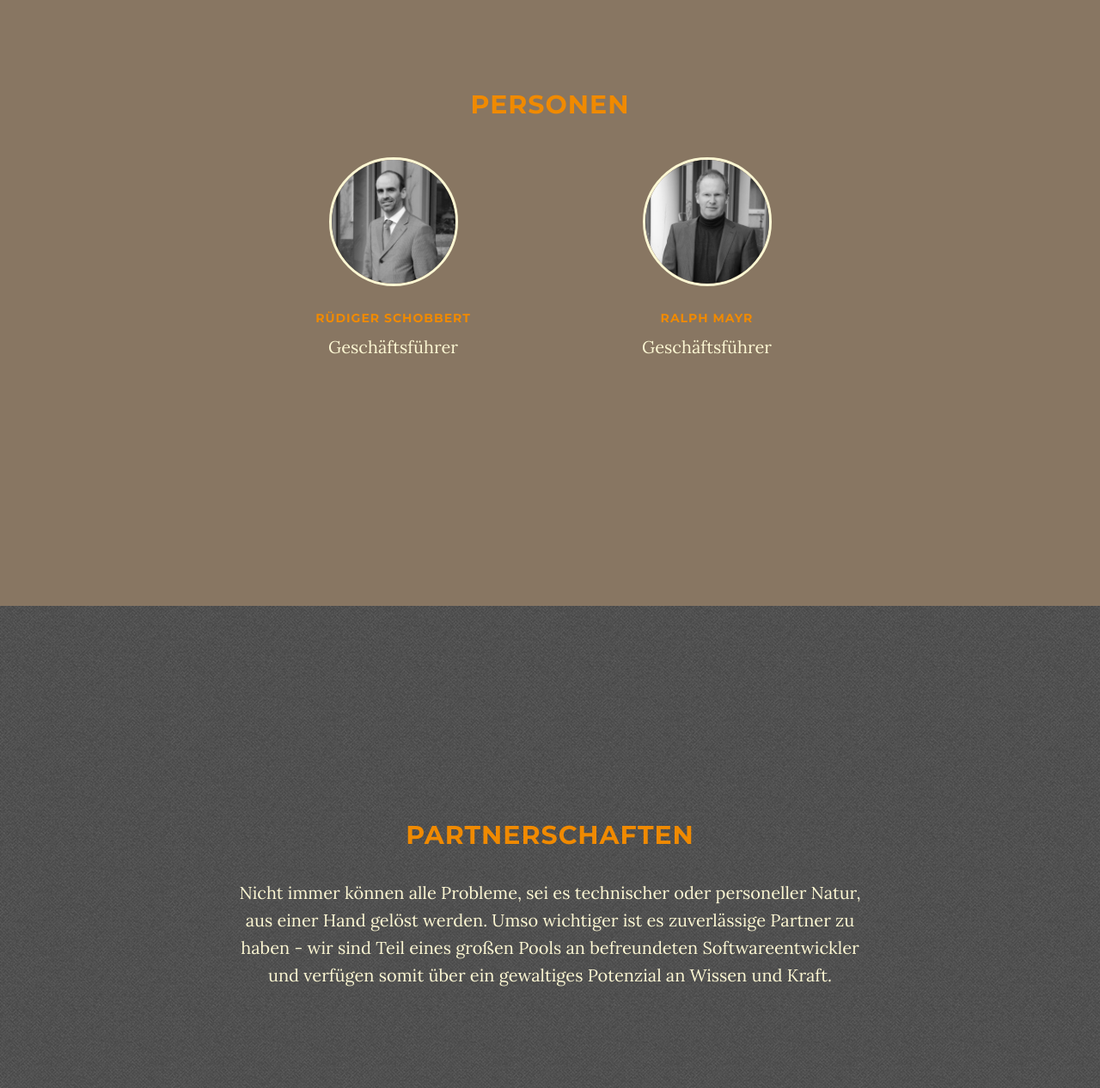
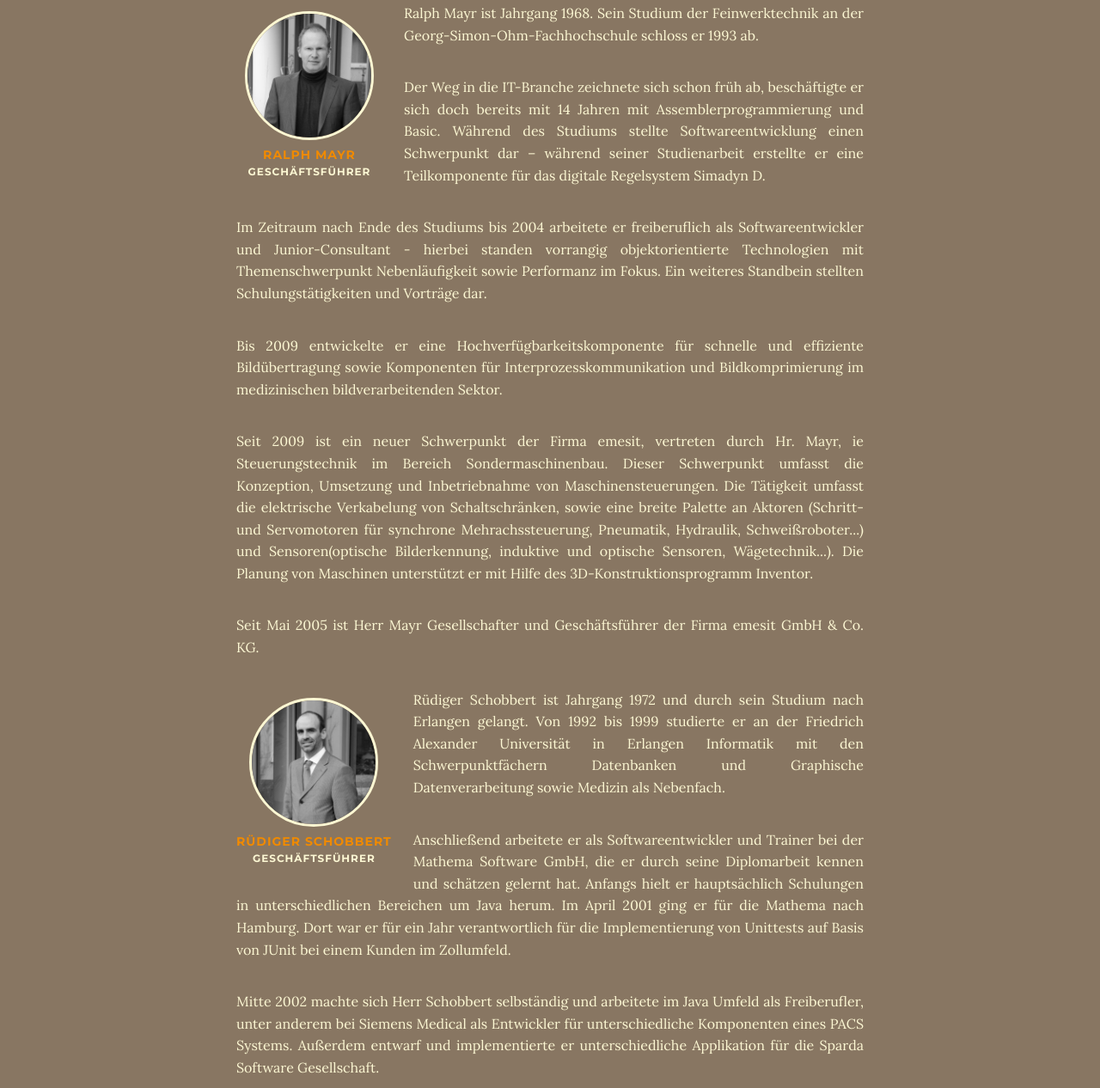
Before and after one commit to o0samsam0o/sit, a plain HTML site: page Finalseite/index.html in a window 1280 px wide. Shown: the part 1772-3038 px from the top of the page at 86% size. Drawn offline with nearby package versions, Linux system fonts and the light colour scheme.

Commit message:
personen erweitert

```diff
--- a/Finalseite/css/style.css
+++ b/Finalseite/css/style.css
@@ -209,10 +209,27 @@ a:focus {
     }
 }
 
+.person-container{
+}
+
 .person{
     float: left;
-    vertical-align: top;
-    width: 50%;
+    margin-right: 25px;
+    margin-bottom: 25px;
+}
+
+.person .name{
+    margin-bottom: 5px;
+}
+
+.person .position{
+    margin-bottom: 0px;
+    color: #FCF7D3;
+}
+
+.person-description p{
+    text-align: justify;
+    font-size: 16px;
 }
 
 .person img{
@@ -220,10 +237,6 @@ a:focus {
     border-radius: 50%;
     margin: 10px;
     border: 3px solid #FCF7D3;
-}
-
-.person h5 {
-    margin: 20px 0 10px 0;
 }
 
 .content-section {
@@ -266,7 +279,7 @@ a:focus {
     }
 
     .person-section {
-        padding: 250px 0;
+        padding: 80px 0;
     }
 
     .contact-section {
--- a/Finalseite/index.html
+++ b/Finalseite/index.html
@@ -104,17 +104,43 @@
             <div class="container">
                 <div class="col-lg-8 col-lg-offset-2 animatable fadeIn">
                     <h2>Personen</h2>
-                    <div class="person">
-                        <img src="img/ruediger.jpg">
-                        <h5>Rüdiger Schobbert</h5>
-                        <p>Geschäftsführer</p>
+                     <div class="person-container">
+                        <div class="person">
+                            <img src="img/ralph.jpg">
+                            <h5 class="name">Ralph Mayr</h5>
+                            <h6 class="position">Geschäftsführer</h6>
+                        </div>
+                        <div class="person-description">
+                            <p>Ralph Mayr ist Jahrgang 1968. Sein Studium der Feinwerktechnik an der Georg-Simon-Ohm-Fachhochschule schloss er 1993 ab.</p>
+                            <p>Der Weg in die IT-Branche zeichnete sich schon früh ab, beschäftigte er sich doch bereits mit 14 Jahren mit Assemblerprogrammierung und Basic. Während des Studiums stellte Softwareentwicklung einen Schwerpunkt dar – während seiner Studienarbeit erstellte er eine Teilkomponente für  das digitale Regelsystem Simadyn D.
+                            </p>
+                            <p>Im Zeitraum nach Ende des Studiums bis 2004 arbeitete er freiberuflich als Softwareentwickler und Junior-Consultant - hierbei standen vorrangig objektorientierte Technologien mit Themenschwerpunkt Nebenläufigkeit sowie Performanz im Fokus. Ein weiteres Standbein stellten Schulungstätigkeiten und Vorträge dar.
+                            </p>
+                            <p>Bis 2009 entwickelte er eine Hochverfügbarkeitskomponente für schnelle und effiziente Bildübertragung sowie Komponenten für Interprozesskommunikation und Bildkomprimierung im medizinischen bildverarbeitenden Sektor.
+                            </p>
+                            <p>Seit 2009 ist ein neuer Schwerpunkt der Firma emesit, vertreten durch Hr. Mayr,  ie Steuerungstechnik im Bereich Sondermaschinenbau. Dieser Schwerpunkt umfasst die Konzeption, Umsetzung und Inbetriebnahme von Maschinensteuerungen. Die Tätigkeit umfasst die elektrische Verkabelung von Schaltschränken, sowie eine breite Palette an Aktoren (Schritt- und Servomotoren für synchrone Mehrachssteuerung, Pneumatik, Hydraulik, Schweißroboter...) und Sensoren(optische Bilderkennung, induktive und optische Sensoren, Wägetechnik...). Die Planung von Maschinen unterstützt er mit Hilfe des 3D-Konstruktionsprogramm Inventor.
+                            </p>
+                            <p>Seit Mai 2005 ist Herr Mayr Gesellschafter und Geschäftsführer der Firma emesit GmbH & Co. KG.
+                            </p>
+                        </div>
                     </div>
-                    <div class="person">
-                        <img src="img/ralph.jpg">
-                        <h5>Ralph Mayr</h5>
-                        <p>Geschäftsführer</p>
+                    <div class="person-container">
+                        <div class="person">
+                            <img src="img/ruediger.jpg">
+                            <h5 class="name">Rüdiger Schobbert</h5>
+                            <h6 class="position">Geschäftsführer</h6>
+                        </div>
+                        <div class="person-description">
+                            <p>Rüdiger Schobbert ist Jahrgang 1972 und durch sein Studium nach Erlangen gelangt. Von 1992 bis 1999 studierte er an der Friedrich Alexander Universität in Erlangen Informatik mit den Schwerpunktfächern Datenbanken und Graphische Datenverarbeitung sowie Medizin als Nebenfach.
+                            </p>
+                            <p>Anschließend arbeitete er als Softwareentwickler und Trainer bei der Mathema Software GmbH, die er durch seine Diplomarbeit kennen und schätzen gelernt hat. Anfangs hielt er hauptsächlich Schulungen in unterschiedlichen Bereichen um Java herum. Im April 2001 ging er für die Mathema nach Hamburg. Dort war er für ein Jahr verantwortlich für die Implementierung von Unittests auf Basis von JUnit bei einem Kunden im Zollumfeld.
+                            </p>
+                            <p>Mitte 2002 machte sich Herr Schobbert selbständig und arbeitete im Java Umfeld als Freiberufler, unter anderem bei Siemens Medical als Entwickler für unterschiedliche Komponenten eines PACS Systems. Außerdem entwarf und implementierte er unterschiedliche Applikation für die Sparda Software Gesellschaft.
+                            </p>
+                            <p>Seit Mai 2005 ist Herr Schobbert Gesellschafter und Geschäftsführer der Firma emesit GmbH & Co. KG.
+                            </p>
+                        </div>
                     </div>
-
                 </div>
             </div>
         </section>
```
